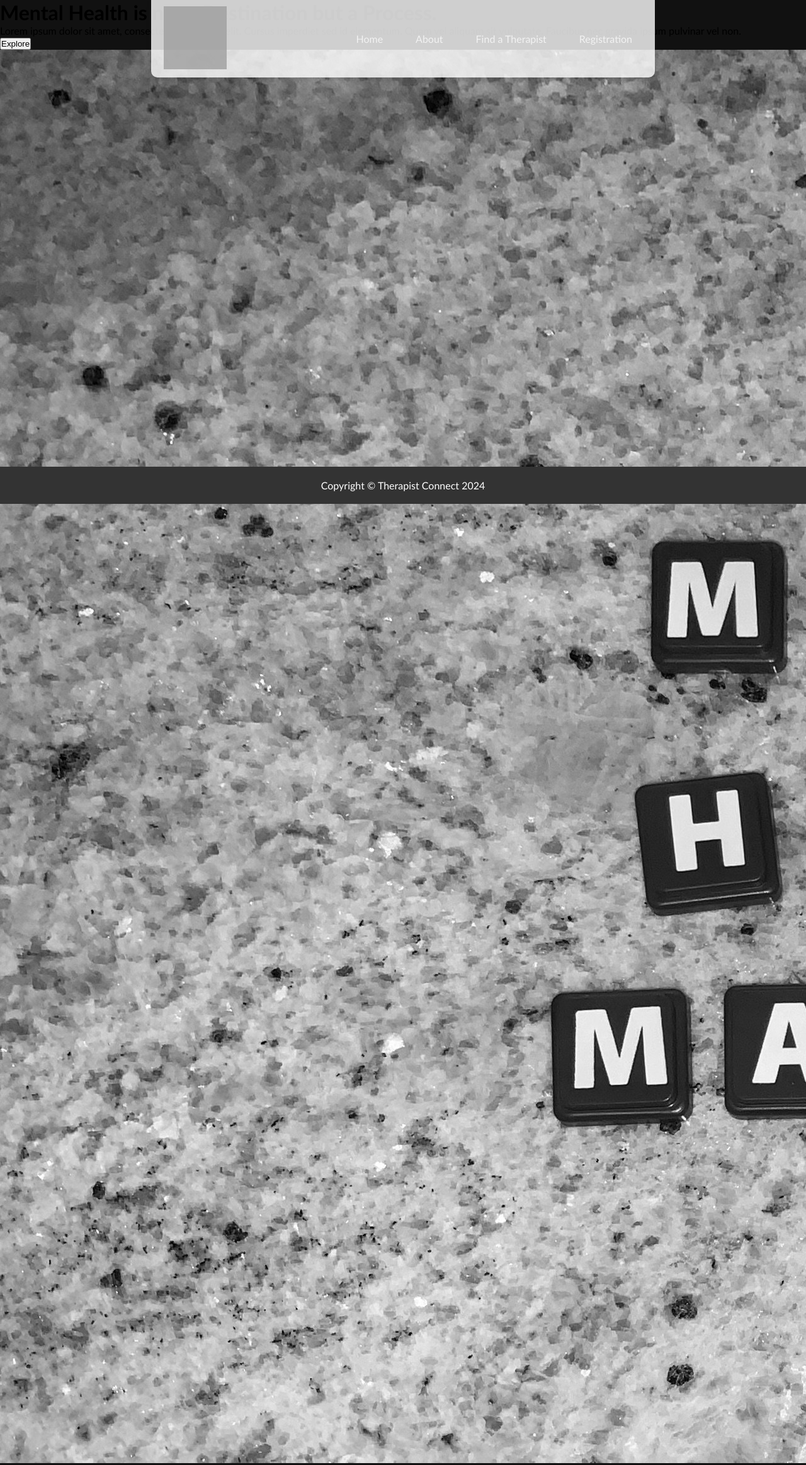
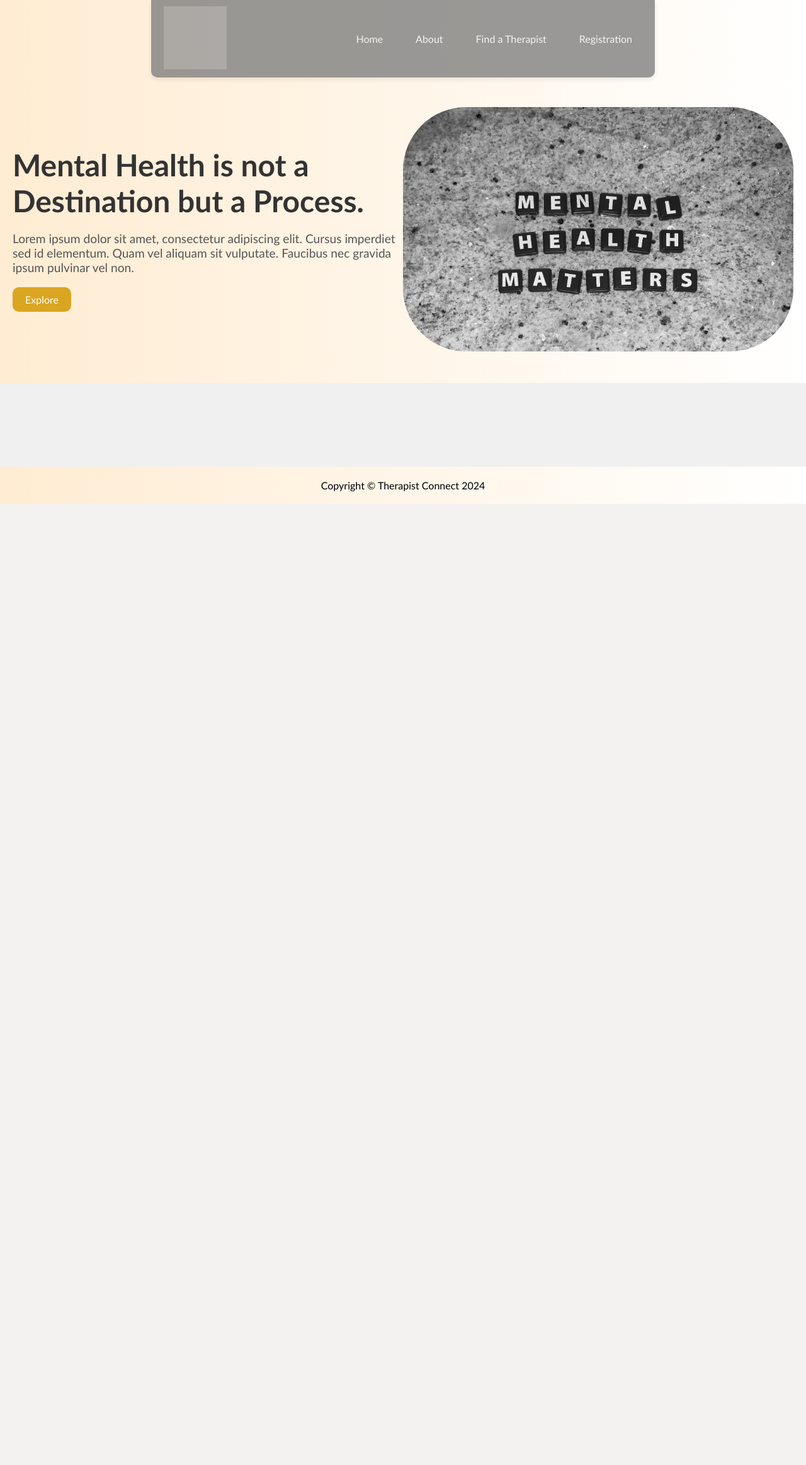
Before and after one commit to MbuviM/Landing-Page, a Django app: page / in a window 1280 px wide. Shown: the whole page at 63% size. After the commit the page ends 800 px from the top, so only its background shows below. Run offline with Django 5.2, Linux system fonts and the light colour scheme; grey boxes are pictures that could not be loaded.

Commit message:
Add image, background color and text for home page

```diff
--- a/backend/static/css/style.css
+++ b/backend/static/css/style.css
@@ -19,7 +19,7 @@ body {
     height: 100px;
     margin-left: 20px;
     margin-top: 2px;
-    background-color: rgba(255, 255, 255);
+    background-color: grey;
     opacity: 0.8;
     border: none;
     margin: 0;
@@ -29,7 +29,7 @@ body {
 /* Container for header and main content */
 .container {
     position: relative;
-    background-color: #111;
+    background: linear-gradient(to right, #ffecd2 0%, white 100%);
     background-size: cover;
     width: 100%;
     overflow: hidden;
@@ -41,19 +41,21 @@ body {
 /* Header styles */
 .header {
     color: black;
-    width: 800px;  /* Fixed width for the header */
+    width: 100%;  /* Full width for the header */
+    max-width: 800px;  /* Max width for larger screens */
     padding: 10px 20px;
     display: flex;
     justify-content: space-between;
     align-items: center;
-    background-color: rgba(255, 255, 255, 0.8); /* White with 80% transparency */
+    background-color: grey; /* Light grey background */
+    opacity: 0.8; /* White with 80% transparency */
     box-shadow: 0 4px 8px rgba(0, 0, 0, 0.1);
     position: fixed;
     top: 0;
     left: 50%;
     transform: translateX(-50%);
     z-index: 1000;
-    border-radius:0 0 10px 10px ;
+    border-radius: 0 0 10px 10px;
 }
 
 #header-logo h1 {
@@ -86,6 +88,7 @@ body {
 main {
     width: 100%;
     height: 100%;
+    margin-top: 120px; /* Adjust this to ensure the header doesn't overlap the content */
 }
 
 /* Sidebar styles for mobile */
@@ -135,6 +138,12 @@ main {
     top: 15px;
     left: 15px;
     z-index: 2;
+    justify-content: left;
+}
+
+#main .openbtn img.hamburger-icon {
+    width: 30px;
+    height: 30px;
 }
 
 /* Navbar styles for desktop */
@@ -194,32 +203,36 @@ main {
     }
 }
 
-.information {
+/* Landing section */
+.landing-section {
+    display: flex;
+    flex-direction: column;
+    align-items: center;
+    padding: 50px 20px;
     text-align: center;
-    margin: 20px auto;
-    padding: 20px;
-    background-color: none;
-    border-radius: 8px;
-    margin-bottom: 80px;
-    height: 100vh; /* Set the height to the full viewport height */
-
+    background: linear-gradient(to right, #ffecd2 0%, white 100%);
 }
 
-.information p {
-    font-size: 32px;
-    font-family: 'Gill Sans', 'Gill Sans MT', Calibri, 'Trebuchet MS', sans-serif;
-    margin-top: 150px;
-    color: white;
+.landing-section .text-content {
+    max-width: 600px;
+    margin-bottom: 30px;
 }
 
-.information p .highlight {
-    color: palevioletred; /* Change this color to your desired color */
-    font-size: 60px;
-    font-weight: bold;
-    margin-bottom: 90px;
+.landing-section h1 {
+    font-size: 3em;
+    font-family: 'Gill Sans', 'Gill Sans MT', Calibri, 'Trebuchet MS', sans-serif;
+    color: #333;
+    margin-bottom: 20px;
 }
 
-.information button {
+.landing-section p {
+    font-size: 1.2em;
+    font-family: 'Gill Sans', 'Gill Sans MT', Calibri, 'Trebuchet MS', sans-serif;
+    color: #555;
+    margin-bottom: 20px;
+}
+
+.landing-section button {
     font-family: 'Gill Sans', 'Gill Sans MT', Calibri, 'Trebuchet MS', sans-serif;
     padding: 10px 20px;
     font-size: 16px;
@@ -231,8 +244,36 @@ main {
     border-radius: 10px;
 }
 
-.information button:hover {
+.landing-section button:hover {
     background-color: orangered; /* Button background color on hover */
+}
+
+.landing-section .image-content img {
+    max-width: 100%;
+    border-radius: 100px;
+    display: none; /* Hide the image on mobile screens */
+}
+
+@media (min-width: 768px) {
+    .landing-section {
+        flex-direction: row;
+        justify-content: space-between;
+        text-align: left;
+    }
+
+    .landing-section .text-content {
+        max-width: 50%;
+        margin-bottom: 0;
+    }
+
+    .landing-section .image-content {
+        max-width: 50%;
+    }
+
+    .landing-section .image-content img {
+        display: block; /* Display the image on desktop and laptop screens */
+    }
+
 }
 
 .content{
@@ -241,6 +282,7 @@ main {
     font-family: 'Gill Sans', 'Gill Sans MT', Calibri, 'Trebuchet MS', sans-serif;
     background-size: cover;
     width: 100%;
+    height: 100vh;
 }
 
 .content > h2{
@@ -425,8 +467,8 @@ div.image-container {
 .footer {
     text-align: center;
     padding: 10px 20px;
-    background-color: #333;
-    color: white;
+    background: linear-gradient(to right, #ffecd2 0%, white 100%);
+    color: black;
     position: fixed;
     bottom: 0;
     width: 100%;
```
